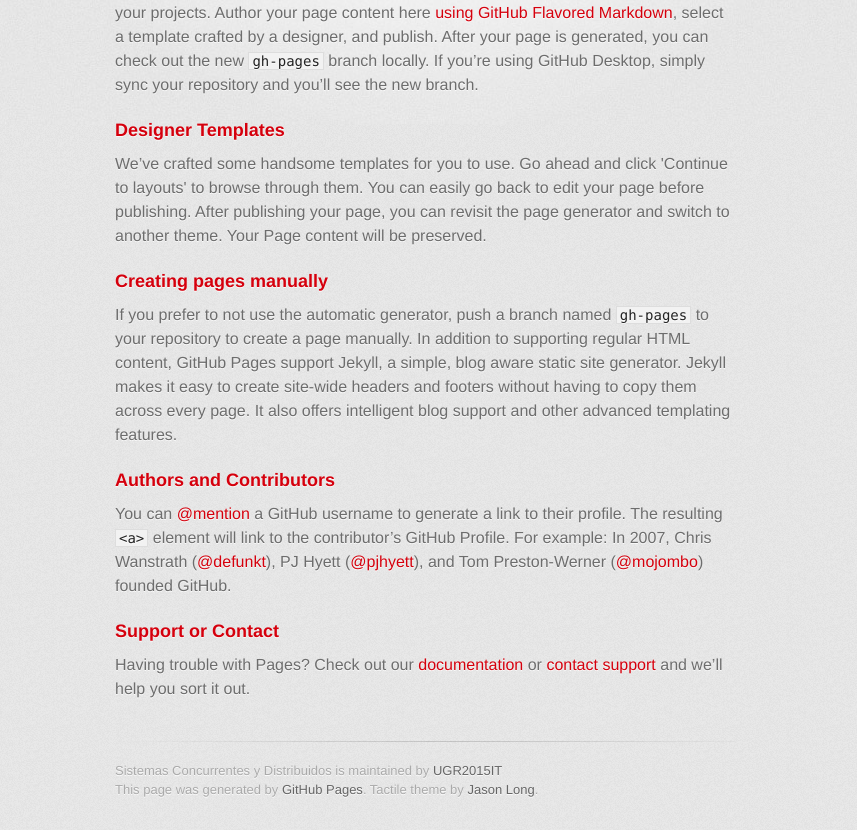
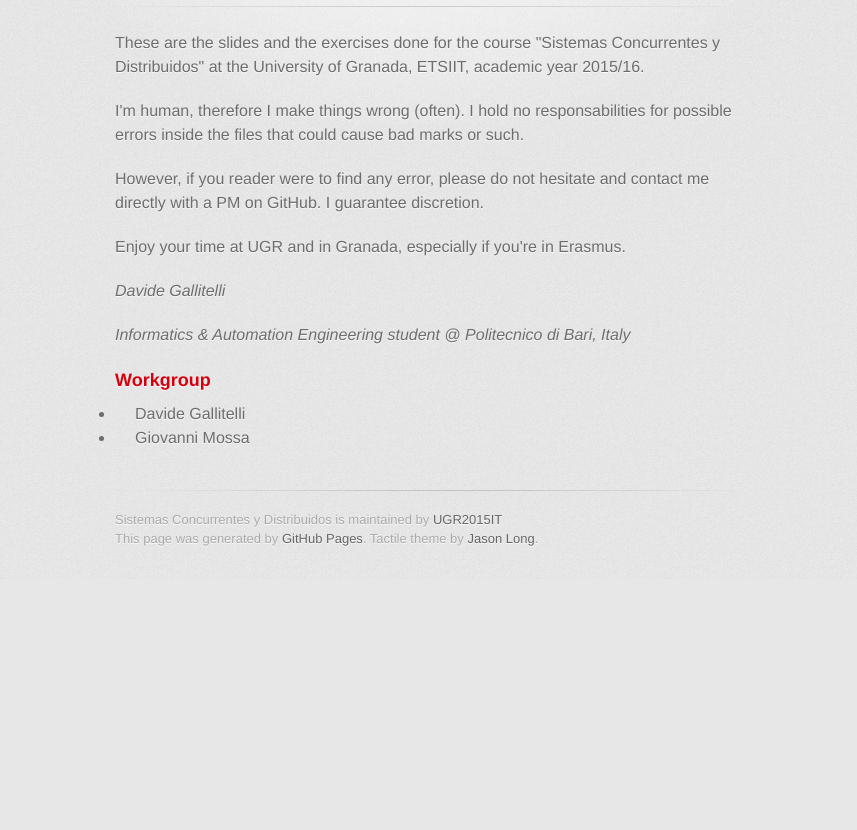
Before and after one commit to UGR2015IT/SCD-Sistemas-Concurrentes-y-Distribuidos, a plain HTML site: page index.html in a window 1280 px wide. Shown: the part 449-1279 px from the top of the page, without its empty margins (215-1072 px from the left). After the commit the page ends 1028 px from the top, so only its background shows below. Drawn offline with Linux system fonts and the light colour scheme; a web font is replaced by a local one.

```diff
--- a/index.html
+++ b/index.html
@@ -31,30 +31,28 @@
         <hr>
 
         <section id="main_content">
-          <h3>
-<a id="welcome-to-github-pages" class="anchor" href="#welcome-to-github-pages" aria-hidden="true"><span class="octicon octicon-link"></span></a>Welcome to GitHub Pages.</h3>
+          <h1>
+<a id="sistemas-concurrentes-y-distribuidos" class="anchor" href="#sistemas-concurrentes-y-distribuidos" aria-hidden="true"><span class="octicon octicon-link"></span></a>Sistemas Concurrentes y Distribuidos</h1>
 
-<p>This automatic page generator is the easiest way to create beautiful pages for all of your projects. Author your page content here <a href="https://guides.github.com/features/mastering-markdown/">using GitHub Flavored Markdown</a>, select a template crafted by a designer, and publish. After your page is generated, you can check out the new <code>gh-pages</code> branch locally. If you’re using GitHub Desktop, simply sync your repository and you’ll see the new branch.</p>
+<hr>
+
+<p>These are the slides and the exercises done for the course "Sistemas Concurrentes y Distribuidos" at the University of Granada, ETSIIT, academic year 2015/16.
+</p><p>
+I'm human, therefore I make things wrong (often). I hold no responsabilities for possible errors inside the files that could cause bad marks or such.</p><p>
+However, if you reader were to find any error, please do not hesitate and contact me directly with a PM on GitHub. I guarantee discretion. </p><p></p><p></p>
+
+<p>Enjoy your time at UGR and in Granada, especially if you're in Erasmus.</p><p></p><p></p><p></p>
+
+<p><em>Davide Gallitelli</em></p><p>
+<em>Informatics &amp; Automation Engineering student @ Politecnico di Bari, Italy</em></p>
 
 <h3>
-<a id="designer-templates" class="anchor" href="#designer-templates" aria-hidden="true"><span class="octicon octicon-link"></span></a>Designer Templates</h3>
+<a id="workgroup" class="anchor" href="#workgroup" aria-hidden="true"><span class="octicon octicon-link"></span></a>Workgroup</h3>
 
-<p>We’ve crafted some handsome templates for you to use. Go ahead and click 'Continue to layouts' to browse through them. You can easily go back to edit your page before publishing. After publishing your page, you can revisit the page generator and switch to another theme. Your Page content will be preserved.</p>
-
-<h3>
-<a id="creating-pages-manually" class="anchor" href="#creating-pages-manually" aria-hidden="true"><span class="octicon octicon-link"></span></a>Creating pages manually</h3>
-
-<p>If you prefer to not use the automatic generator, push a branch named <code>gh-pages</code> to your repository to create a page manually. In addition to supporting regular HTML content, GitHub Pages support Jekyll, a simple, blog aware static site generator. Jekyll makes it easy to create site-wide headers and footers without having to copy them across every page. It also offers intelligent blog support and other advanced templating features.</p>
-
-<h3>
-<a id="authors-and-contributors" class="anchor" href="#authors-and-contributors" aria-hidden="true"><span class="octicon octicon-link"></span></a>Authors and Contributors</h3>
-
-<p>You can <a href="https://github.com/blog/821" class="user-mention">@mention</a> a GitHub username to generate a link to their profile. The resulting <code>&lt;a&gt;</code> element will link to the contributor’s GitHub Profile. For example: In 2007, Chris Wanstrath (<a href="https://github.com/defunkt" class="user-mention">@defunkt</a>), PJ Hyett (<a href="https://github.com/pjhyett" class="user-mention">@pjhyett</a>), and Tom Preston-Werner (<a href="https://github.com/mojombo" class="user-mention">@mojombo</a>) founded GitHub.</p>
-
-<h3>
-<a id="support-or-contact" class="anchor" href="#support-or-contact" aria-hidden="true"><span class="octicon octicon-link"></span></a>Support or Contact</h3>
-
-<p>Having trouble with Pages? Check out our <a href="https://help.github.com/pages">documentation</a> or <a href="https://github.com/contact">contact support</a> and we’ll help you sort it out.</p>
+<ul>
+<li>Davide Gallitelli</li>
+<li>Giovanni Mossa</li>
+</ul>
         </section>
 
         <footer>
```
Also changed, not shown: params.json (+1 -1 lines).
